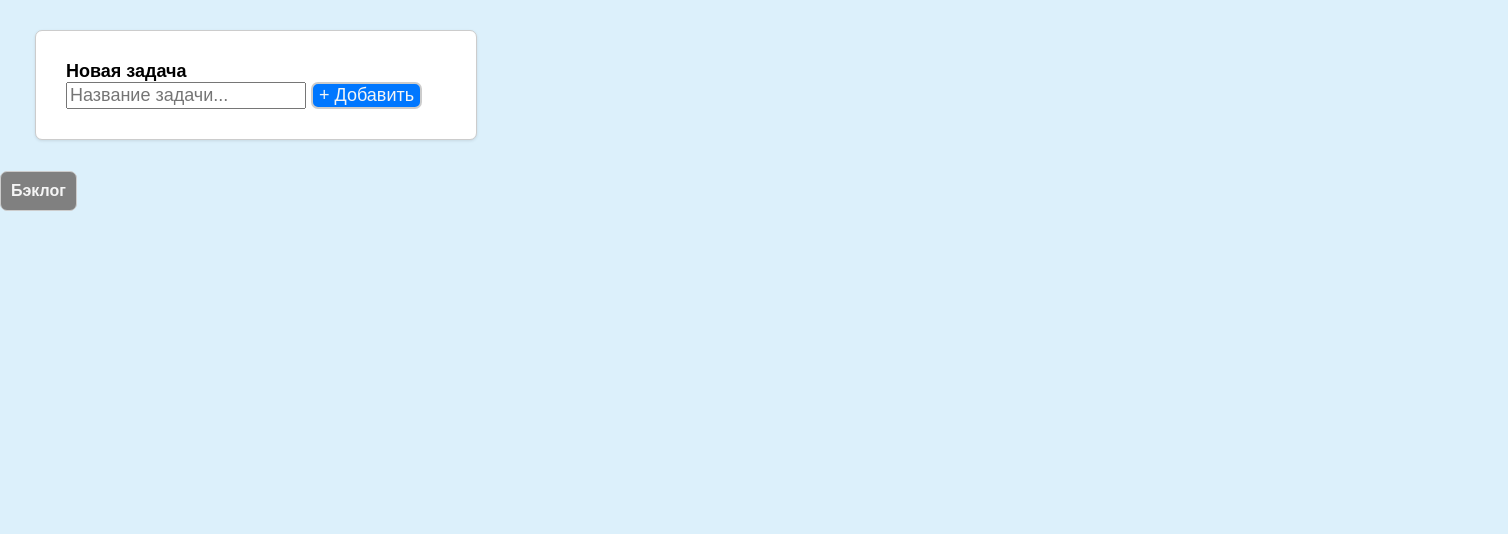
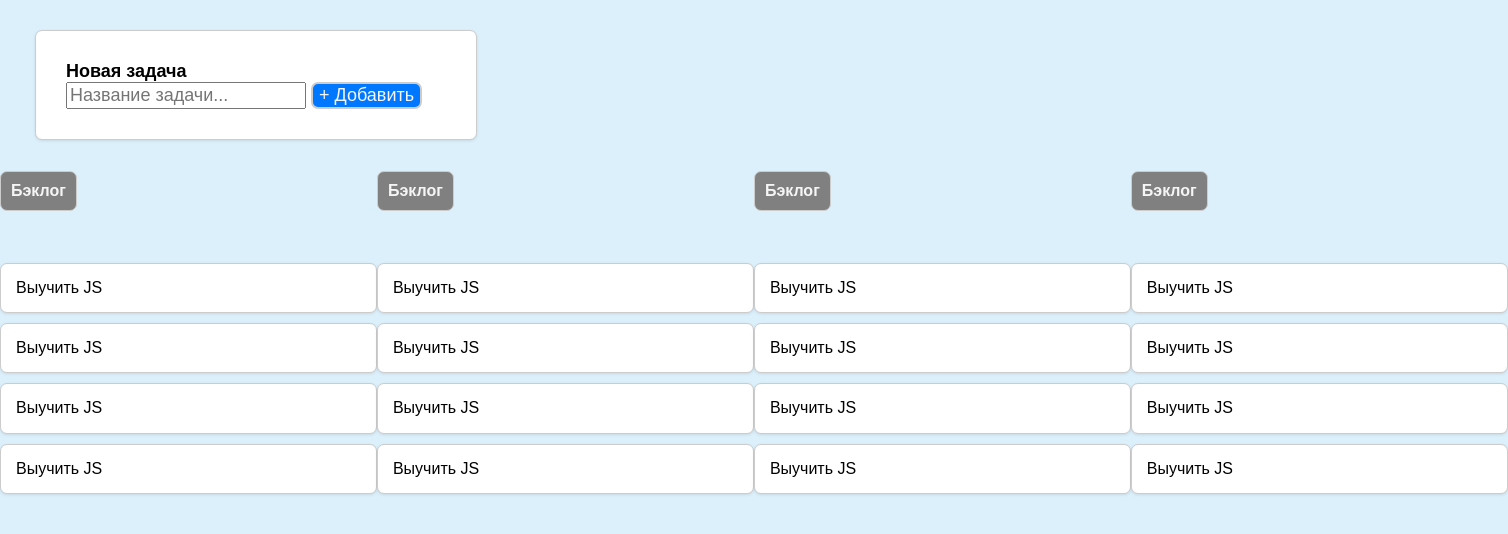
Before and after one commit to sharbeatz/sharbeatz.github.io, a plain HTML site: page index.html in a window 1280 px wide. Shown: the part 92-626 px from the top of the page, 1508 px wide, since content can reach past the window. Drawn offline with Linux system fonts and the light colour scheme.

Commit message:
Сохранение

```diff
--- a/CSS/task-list.css
+++ b/CSS/task-list.css
@@ -40,6 +40,4 @@
 
 .taskboard {
     display: flex;
-
-
 }
--- a/src/main.js
+++ b/src/main.js
@@ -7,10 +7,18 @@ import {render, RenderPosition} from './framework/render.js';
 
 const bodyContainer= document.querySelector('.board-app');
 const formContainer = document.querySelector('.add-task');
-const TaskBoard = document.querySelector('.taskboard');
-const Task = document.querySelector('.task')
+const taskBoardContainer = document.querySelector('.taskboard');
 
 render(new HeaderComponent(), bodyContainer, RenderPosition.BEFOREBEGIN);
 render(new FormAddTaskComponent(), formContainer, RenderPosition.AFTERBEGIN);
-render(new TaskBoardComponent(), TaskBoard, RenderPosition.BEFOREEND);
-render(new TaskComponent(), Task, RenderPosition.BEFOREEND);
+
+for(let i = 0; i < 4; i++) {
+    render(new TaskBoardComponent(), taskBoardContainer, RenderPosition.BEFOREEND);
+
+    const currentTaskBoard = taskBoardContainer.lastElementChild;
+
+    for (let j = 0; j < 4; j++) {
+        const taskComponent = new TaskComponent();
+        render(taskComponent, currentTaskBoard, RenderPosition.BEFOREEND);
+    }
+}
--- a/src/view/task-component.js
+++ b/src/view/task-component.js
@@ -4,7 +4,7 @@ import {createElement} from '../framework/render.js';
 function createTaskTemplate() {
     return (
         `
-        <li class="tasks-item">Выучить JS</li>
+        <li class="task">Выучить JS</li>
         `
       );
 
```
Also changed, not shown: index.html (line endings or trailing spaces).
